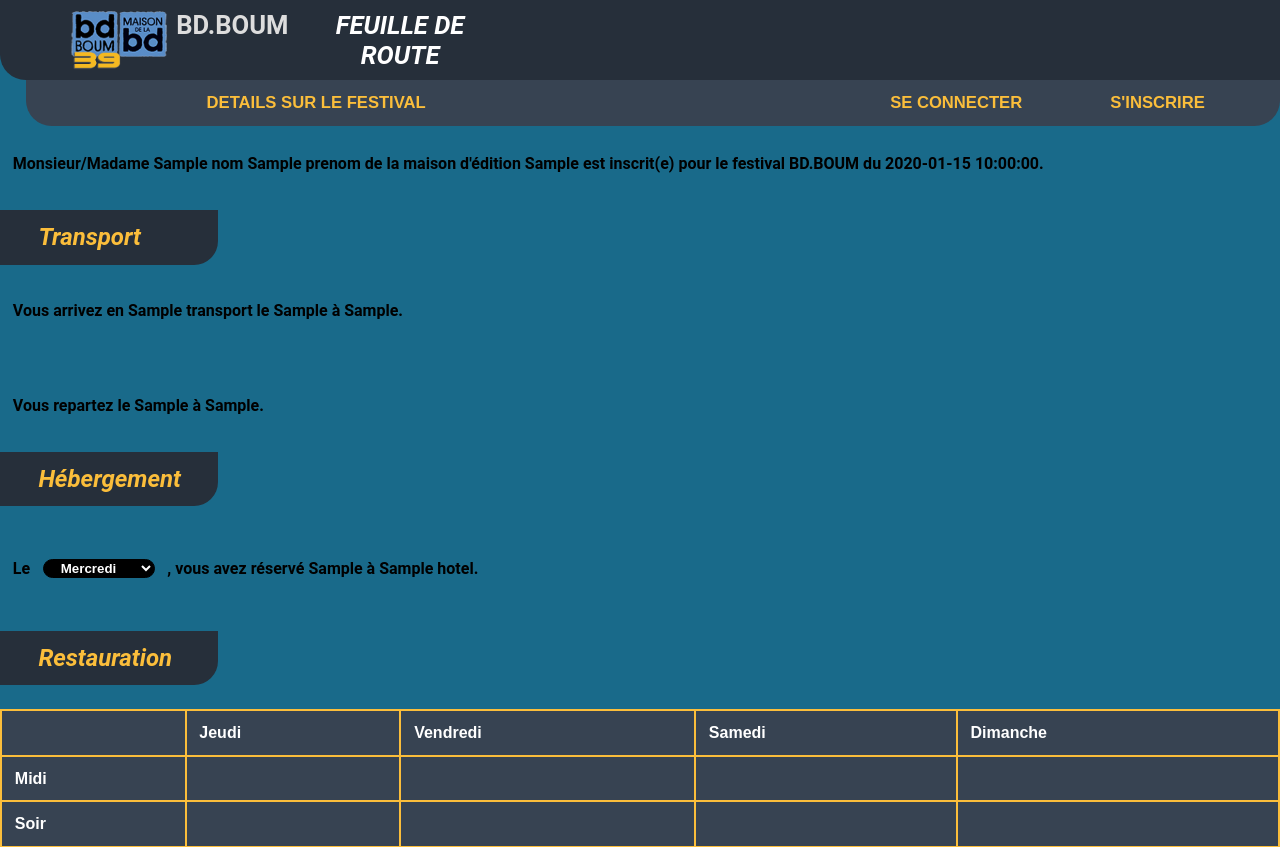
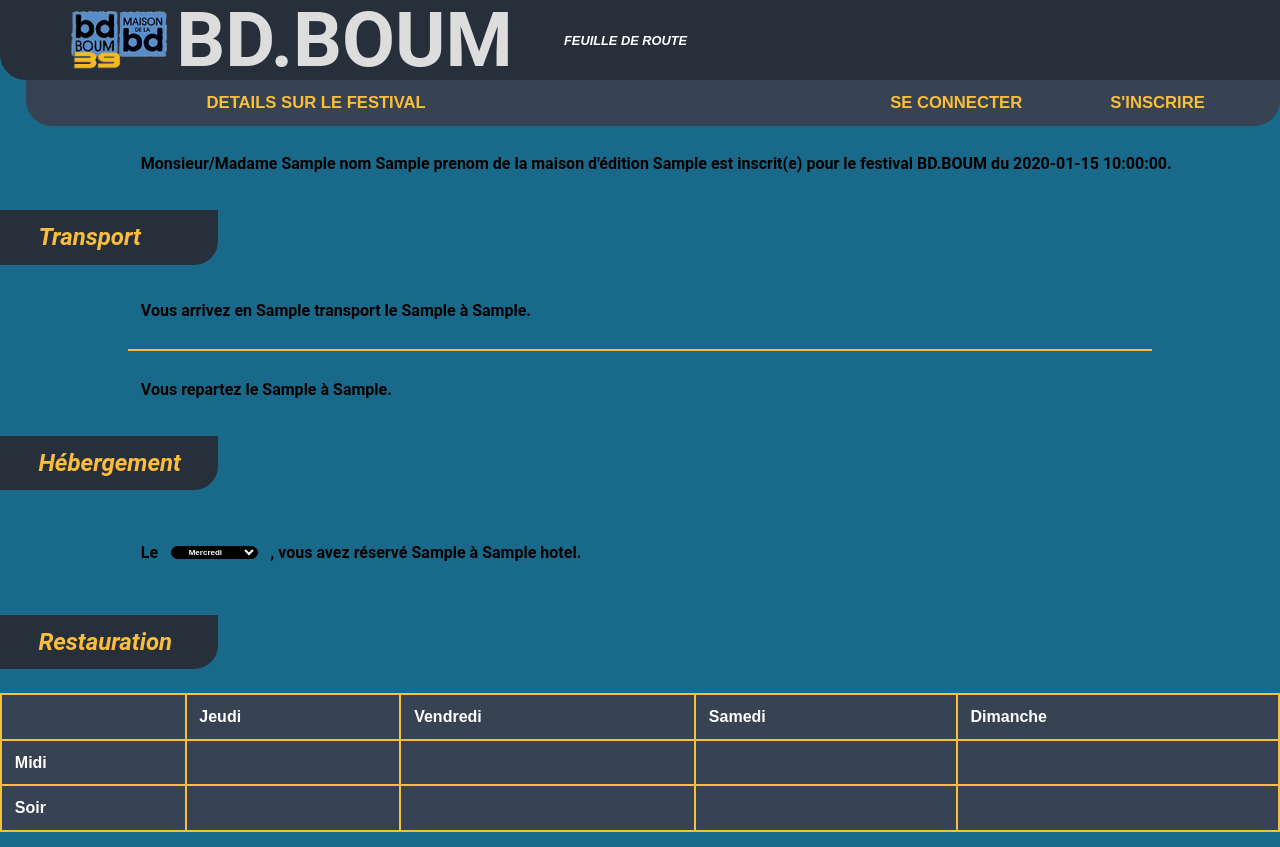
Before and after one commit to vincentprr/Projet-2a, a Python web app: template src/templates/feuilleRoute.html in a window 1280 px wide. Shown: the top 847 px of the page. Run offline with Jinja, Linux system fonts and the light colour scheme; the template is opened without the code that fills it: most values are stand-ins (such as "Sample title", 1, 10 or a date in 2020).

```diff
--- a/src/css/feuille_route.css
+++ b/src/css/feuille_route.css
@@ -36,10 +36,8 @@ body {
 
 .nomfest h1 {
     color: #ddd;
-    }
-
-.nomfest h1:first-child{
     margin-right: 3%;
+    font-size: 3em;
     }
 
 
@@ -90,12 +88,14 @@ main {
     flex-basis: 100%;
     }
 h1 {
-    font-size: 100%
+    font-size: 100%;
 }
+
 h2 {
     color: white;
     font-style: italic;
-    font-size: 100%
+    font-size: 0.8em;
+    margin-left: 4%;
 }
 
 h3 {
@@ -112,6 +112,12 @@ h3 {
     text-indent: 2vw;
     }
 
+#bord {
+    border-bottom: 2px solid #FBBE3B;
+    margin-left: 10%;
+    margin-right: 10%;
+}
+
 #jour {
     background-color: black;
     color : white;
@@ -121,19 +127,31 @@ h3 {
     font-weight: bold;
     padding-left: 1vw;
     padding-right: 1vw;
+    font-size: 0.5em;
     }
 
 #hbrgt {
     display: flex;
-    flex-wrap: wrap;
+    flex-wrap: nowrap;
     align-items: center;
     }
+
+.p4 {
+    font-family: 'Roboto', sans-serif;
+    text-align: justify;
+    padding: 1vw;
+    font-size: 2vh;
+}
 
 p {
     font-family: 'Roboto', sans-serif;
     text-align: justify;
     padding: 1vw;
+    margin-left: 10%;
+    font-size: 2vh;
     }
+
+
 
 table {
     border-collapse: collapse;
--- a/src/templates/feuilleRoute.html
+++ b/src/templates/feuilleRoute.html
@@ -12,9 +12,8 @@
                 <img src="../ressources/logo.png" alt="logo">
                 <div class="nomfest">
                     <h1>BD.BOUM</h1>
-                    <h2>FEUILLE DE ROUTE</h2>
                 </div>
-
+                <h2>FEUILLE DE ROUTE</h2>
             </div>
 
             <div class="topnav" id="myTopnav">
@@ -40,7 +39,8 @@
                 <p>
                     Vous arrivez en {{transport}} le {{jour_arrivee}} à {{heure_arrivee}}.
                 </p>
-                <br>
+                <div class="bordure" id="bord">
+                </div>
                 <p>
                     Vous repartez le {{jour_depart}} à {{heure_depart}}.
                 </p>
@@ -58,7 +58,9 @@
                         <option valeur="sam">Samedi</option>
                         <option valeur="dim">Dimanche</option>
                     </select>
-                    <p>, vous avez réservé {{type_chambre}} à {{hotel}}.</p>
+                    <div class="p4">
+                        , vous avez réservé {{type_chambre}} à {{hotel}}.
+                    </div>
                 </section>
 
             </section>
```
